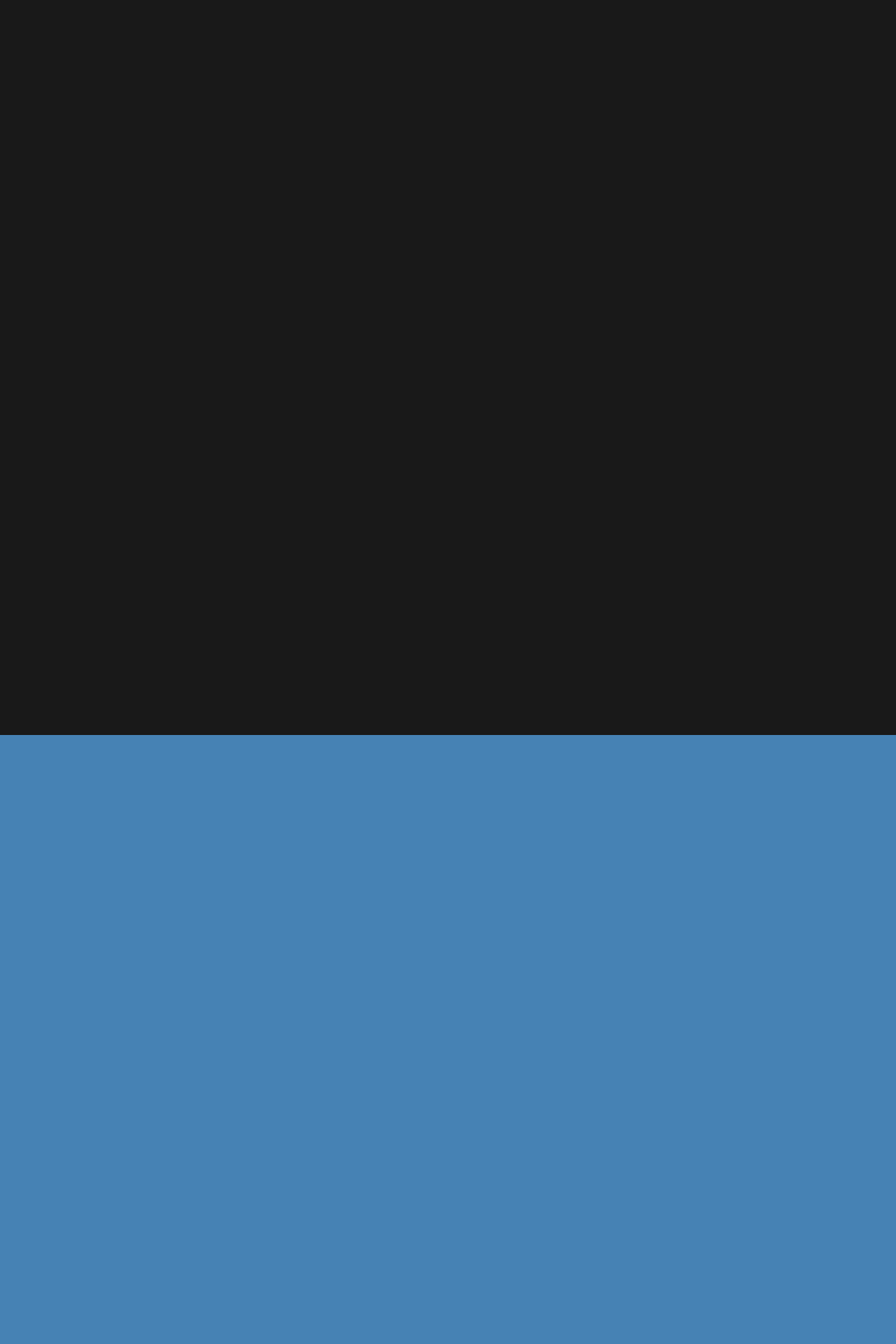
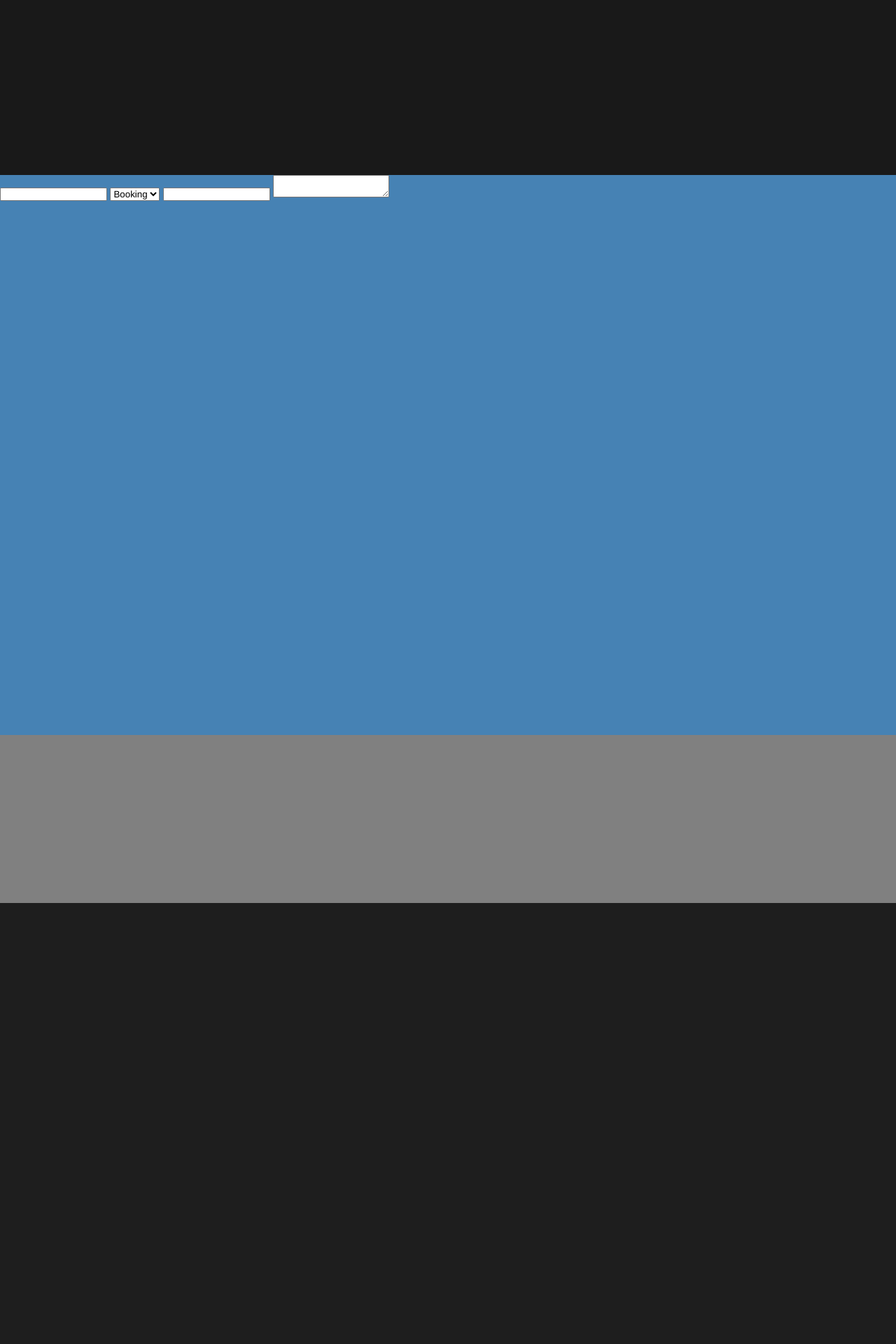
Before and after one commit to RugerClaus/front_redux, a PHP site: page / in a window 1280 px wide. Shown: the part 4093-6013 px from the top of the page at 70% size. After the commit the page ends 5383 px from the top, so only its background shows below. Run offline with PHP 8.4, Linux system fonts and the light colour scheme; grey boxes labelled with a size stand in for pictures from a placeholder-image service; some libraries are stand-ins or nearby versions.

Commit message:
started constructing booking contact section

```diff
--- a/index.html
+++ b/index.html
@@ -123,7 +123,15 @@
     </div>
     <!-- Booking Page section -->
     <div class="booking_wrapper" id="booking">
-
+        <form class="booking_form" action="#" method="POST">
+            <input type="text" name="contact_name" id="contact_name_input" required>
+            <select name="message_subject" id="contact_subject_select_field">
+                <option id="book" value="book">Booking</option>
+                <option id="inquiry" value="inquiry">Inquiry</option>
+            </select>
+            <input type="text" name="contact_phone" id="phone" required>
+            <textarea name="message_body" id="message_body" name="message_body"></textarea>
+        </form>
     </div>
     <footer>
 
--- a/styles/main.css
+++ b/styles/main.css
@@ -277,6 +277,7 @@ body {
     background-color: white;
     margin-left: auto;
     margin-right: auto;
+    cursor: pointer;
 }
 
 .home_wrapper .main_content_wrapper .article_section_wrapper {
@@ -346,13 +347,13 @@ body {
 
 /* LIVE PAGE */
 .live_wrapper {
-    height: 200vh;
+    min-height: 100vh;
     background-color: rgba(0,0,0,0.9);
 }
 
 /* BOOKING PAGE */
 .booking_wrapper {
-    height: 200vh;
+    min-height: 100vh;
     background-color: steelblue;
 }
 
```
